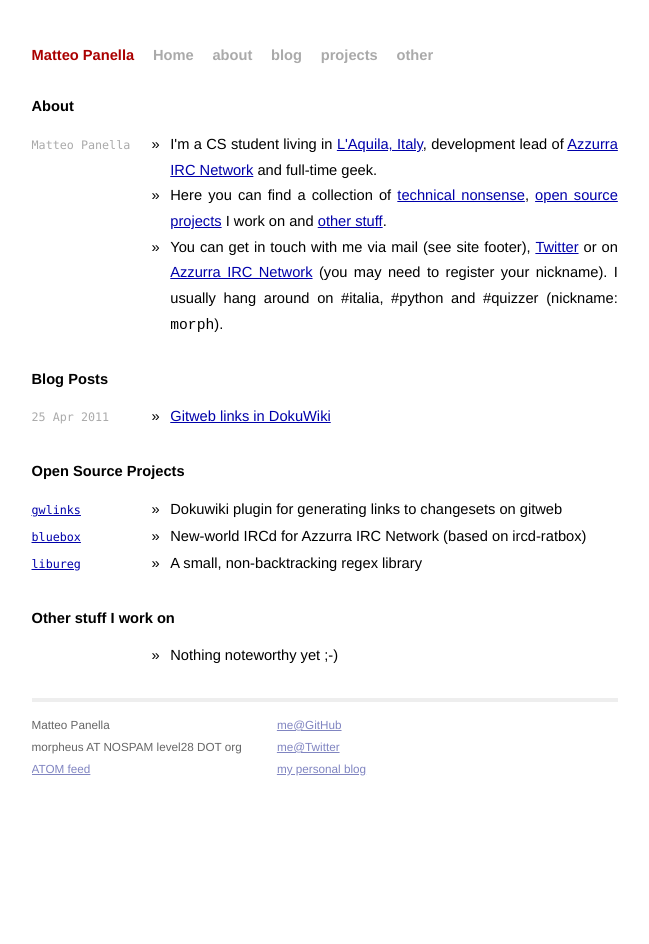
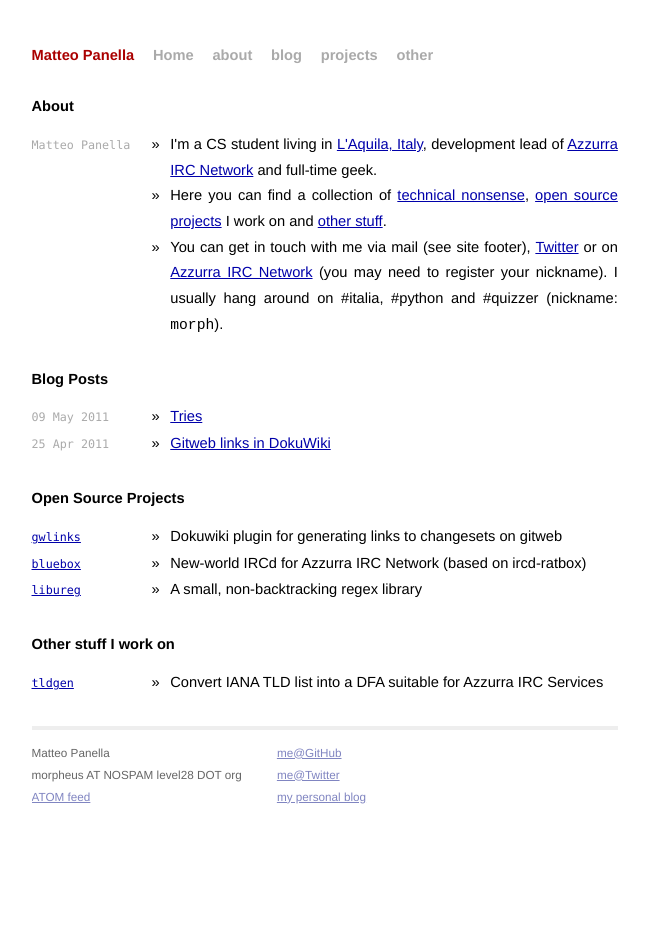
Before and after one commit to rfc1459/rfc1459.github.com, a Jekyll site: the page built from index.html, in a window 1280 px wide. Shown: the whole page, without its empty margins (315-964 px from the left). Built offline with Jekyll 4.4.1, drawn with Linux system fonts in a browser that asks for light colours; Markdown is read by kramdown in place of the engine named in the settings.

Commit message:
New post: Tries

```diff
--- a/index.html
+++ b/index.html
@@ -14,7 +14,10 @@ projects:
       description: A small, non-backtracking regex library
       url: https://bitbucket.org/rfc1459/libureg
 
-stuff: []
+stuff:
+    - name: tldgen
+      description: Convert IANA TLD list into a DFA suitable for Azzurra IRC Services
+      url: https://github.com/rfc1459/tldgen/
 ---
 
 <link rel="me" type="text/html" href="http://morpheus.level28.org/" />
```
Also changed, not shown: _posts/2011-05-09-tries.markdown (added, +47 -0 lines).
